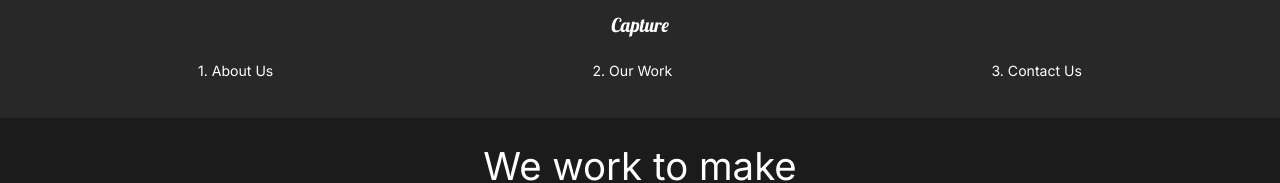
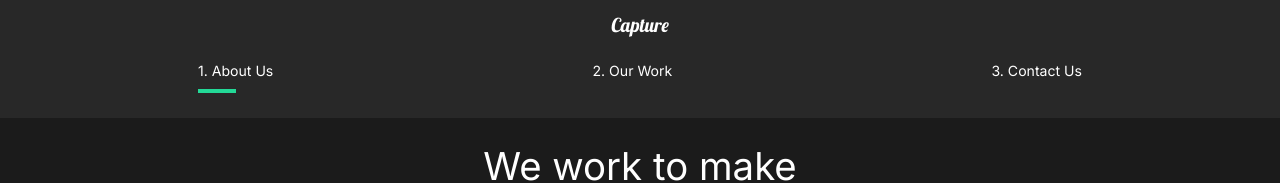
Before and after one commit to francesco-sommaruga/capture, a React (Create React App) app: page / in a window 1280 px wide. Shown: the top 183 px of the page. Built offline with nearby package versions, Linux system fonts and the light colour scheme.

Commit message:
(Nav.js) added line animation on active link

```diff
--- a/src/components/sections/Nav.js
+++ b/src/components/sections/Nav.js
@@ -1,7 +1,11 @@
 import styled from 'styled-components';
 import { Link } from 'react-router-dom';
+import { motion } from 'framer-motion';
+import { useLocation } from 'react-router-dom';
 
 const Nav = () => {
+    const { pathname } = useLocation();
+
     return (
         <StyledNav>
             <h1>
@@ -11,12 +15,21 @@
             <ul>
                 <li key={'nav-1'}>
                     <Link to="/">1. About Us</Link>
+                    {pathname === '/' ? (
+                        <Line transition={{ duration: 0.75 }} initial={{ width: 0 }} animate={{ width: '50%' }} />
+                    ) : null}
                 </li>
                 <li key={'nav-2'}>
                     <Link to="/work">2. Our Work</Link>
+                    {pathname === '/work' ? (
+                        <Line transition={{ duration: 0.75 }} initial={{ width: 0 }} animate={{ width: '50%' }} />
+                    ) : null}
                 </li>
                 <li key={'nav-3'}>
                     <Link to="/contacts">3. Contact Us</Link>
+                    {pathname === '/contacts' ? (
+                        <Line transition={{ duration: 0.75 }} initial={{ width: 0 }} animate={{ width: '50%' }} />
+                    ) : null}
                 </li>
             </ul>
         </StyledNav>
@@ -68,4 +81,16 @@
     }
 `;
 
+const Line = styled(motion.div)`
+    height: 0.3rem;
+    background: #23d997;
+    width: 0;
+    position: absolute;
+    bottom: -80%;
+    left: 60%;
+    @media screen and (max-width: 1300px) {
+        left: 0;
+    }
+`;
+
 export default Nav;
```
